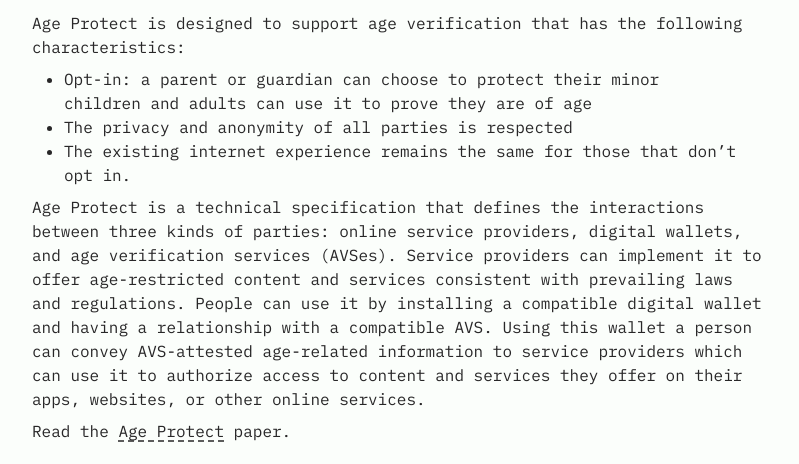
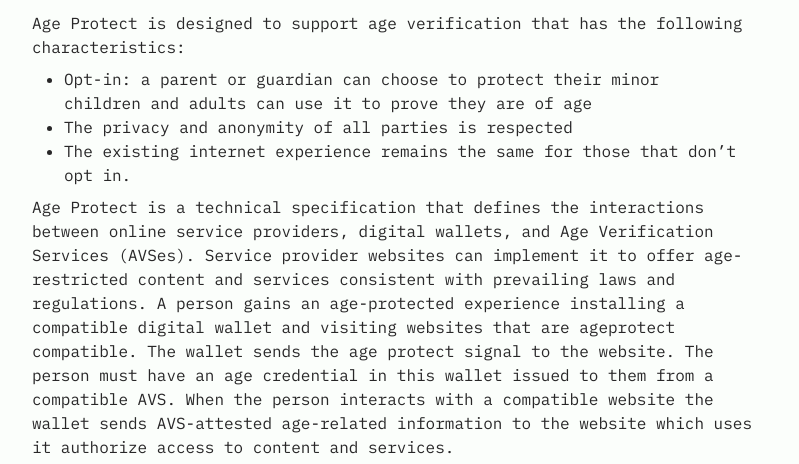
Before and after one commit to MeeFoundation/ageprotect-landing, an Astro site: page / in a window 1280 px wide. Shown: the part 278-742 px from the top of the page, without its empty margins (240-1039 px from the left). Built offline with nearby package versions, Linux system fonts and the light colour scheme; Astro itself is replaced by a stand-in of ours.

Commit message:
Wordsmithed the intro para

```diff
--- a/src/pages/index.astro
+++ b/src/pages/index.astro
@@ -49,7 +49,7 @@
         <li>The existing internet experience remains the same for those that don’t opt in. </li>
       </ol>
       <p>
-      Age Protect is a technical specification that defines the interactions between three kinds of parties: online service providers, digital wallets, and age verification services (AVSes). Service providers can implement it to offer age-restricted content and services consistent with prevailing laws and regulations. People can use it by installing a compatible digital wallet and having a relationship with a compatible AVS. Using this wallet a person can convey AVS-attested age-related information to service providers which can use it to authorize access to content and services they offer on their apps, websites, or other online services.
+      Age Protect is a technical specification that defines the interactions between online service providers, digital wallets, and Age Verification Services (AVSes). Service provider websites can implement it to offer age-restricted content and services consistent with prevailing laws and regulations. A person gains an age-protected experience installing a compatible digital wallet and visiting websites that are ageprotect compatible. The wallet sends the age protect signal to the website. The person must have an age credential in this wallet issued to them from a compatible AVS. When the person interacts with a compatible website the wallet sends AVS-attested age-related information to the website which uses it authorize access to content and services.
       </p>
       <p>
       Read the <LinkButton className="hover:text-skin-accent underline underline-offset-4 decoration-dashed" href="https://github.com/MeeFoundation/papers/blob/main/age-protect/age-protect.pdf">Age Protect</LinkButton> paper.
```
